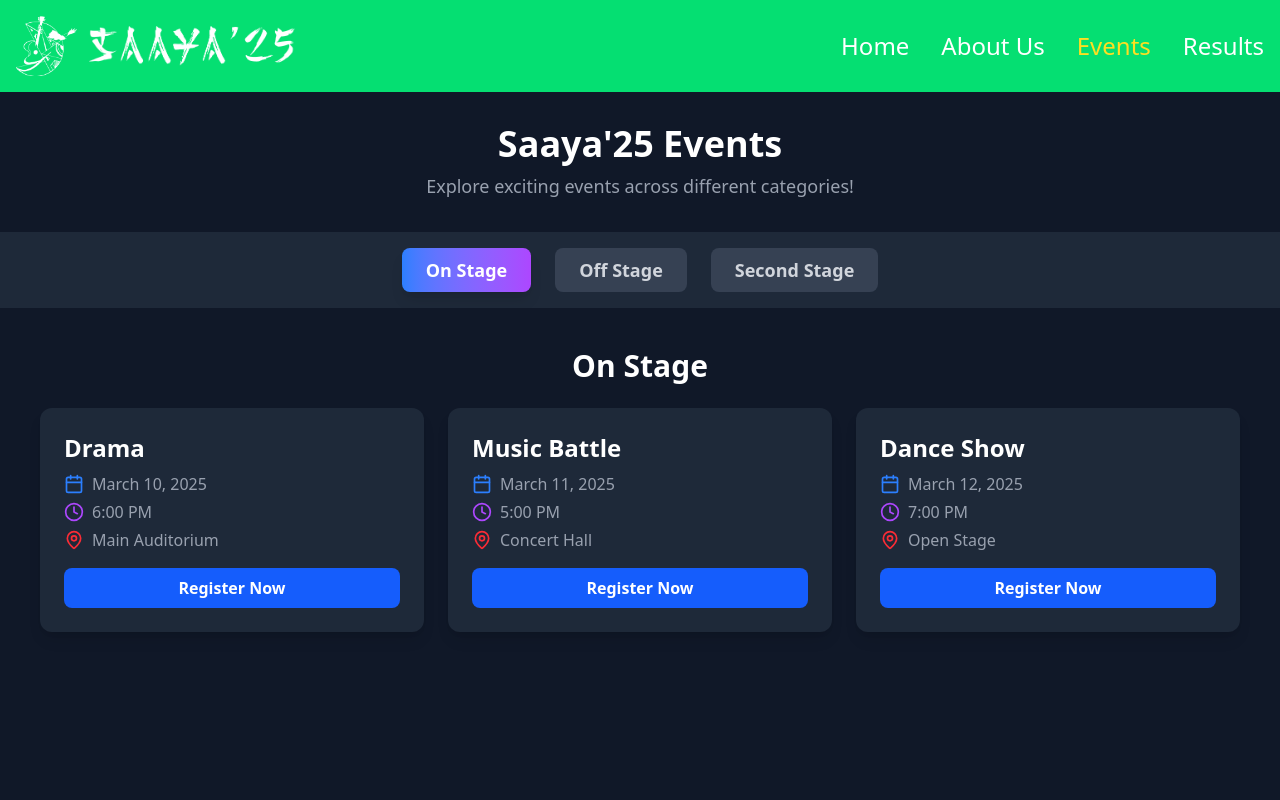
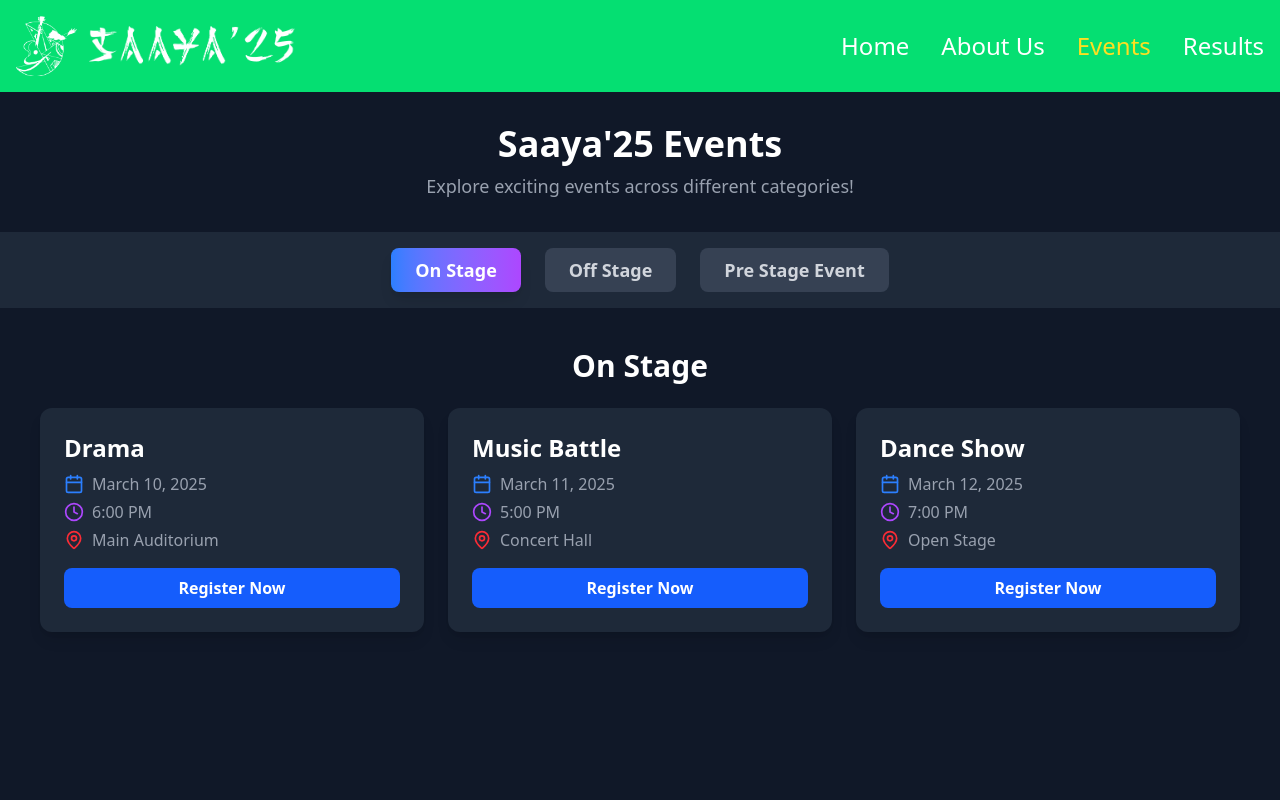
Before and after one commit to Shinobi-developers/SAAYA-25, a React (Vite) app: page /events in a window 1280 px wide. Shown: the top 800 px of the page. Built offline with nearby package versions, Linux system fonts and the light colour scheme.

Commit message:
[feat]: update event list

```diff
--- a/src/components/Marquee/index.tsx
+++ b/src/components/Marquee/index.tsx
@@ -1,10 +1,9 @@
-import React from "react";
 import Marquee from "react-fast-marquee";
 import saayaText from "../../../public/images/SAAYA.png";
 
 const MarqueeComp = ({ direction = "left" }: { direction?: "left" | "right" }) => (
   <Marquee speed={100} gradient={false} loop={0} pauseOnHover={false} direction={direction}>
-    {Array(20).fill(saayaText).map((item, index) => (
+    {Array(20).fill(saayaText).map((_item, index) => (
       <img key={index} src={saayaText} alt="" className="mx-2 h-30 max-md:h-10" />
     ))}
   </Marquee>
--- a/src/pages/Events/index.tsx
+++ b/src/pages/Events/index.tsx
@@ -32,44 +32,183 @@ const Events = () => {
     ],
     "Off Stage": [
       {
-        name: "Painting",
-        date: "March 10, 2025",
-        time: "10:00 AM",
-        venue: "Art Room",
+          name: "Story Writing English",
+          date: "January 30, 2025",
+          time: "1:30 PM - 2:00 PM",
+          venue: "Seminar Hall"
       },
       {
-        name: "Photography",
-        date: "March 11, 2025",
-        time: "11:30 AM",
-        venue: "Photo Studio",
+          name: "Story Writing Hindi",
+          date: "January 30, 2025",
+          time: "2:00 PM - 2:30 PM",
+          venue: "Seminar Hall"
       },
       {
-        name: "Poetry Slam",
-        date: "March 12, 2025",
-        time: "2:00 PM",
-        venue: "Library Hall",
-      },
-    ],
-    "Second Stage": [
-      {
-        name: "Debate",
-        date: "March 10, 2025",
-        time: "3:00 PM",
-        venue: "Conference Room",
+          name: "Story Writing Malayalam",
+          date: "January 30, 2025",
+          time: "2:30 PM - 3:00 PM",
+          venue: "Seminar Hall"
       },
       {
-        name: "Quiz",
-        date: "March 11, 2025",
-        time: "4:00 PM",
-        venue: "Lecture Hall 2",
+          name: "Cartoon",
+          date: "January 30, 2025",
+          time: "3:00 PM - 3:30 PM",
+          venue: "Seminar Hall"
       },
       {
-        name: "Stand-up Comedy",
-        date: "March 12, 2025",
-        time: "8:00 PM",
-        venue: "Cafeteria Stage",
+          name: "Pencil Drawing",
+          date: "January 30, 2025",
+          time: "3:30 PM - 4:00 PM",
+          venue: "Seminar Hall"
       },
-    ],
+      {
+          name: "Poem Writing English",
+          date: "January 31, 2025",
+          time: "9:30 AM - 10:00 AM",
+          venue: "Seminar Hall"
+      },
+      {
+          name: "Poem Writing Malayalam",
+          date: "January 31, 2025",
+          time: "10:00 AM - 10:30 AM",
+          venue: "Seminar Hall"
+      },
+      {
+          name: "Poem Writing Hindi",
+          date: "January 31, 2025",
+          time: "10:30 AM - 11:00 AM",
+          venue: "Seminar Hall"
+      },
+      {
+          name: "Essay Writing English",
+          date: "January 31, 2025",
+          time: "11:00 AM - 11:30 AM",
+          venue: "Seminar Hall"
+      },
+      {
+          name: "Essay Writing Malayalam",
+          date: "January 31, 2025",
+          time: "11:30 AM - 12:00 PM",
+          venue: "Seminar Hall"
+      },
+      {
+          name: "Essay Writing Hindi",
+          date: "January 31, 2025",
+          time: "12:00 PM - 12:30 PM",
+          venue: "Seminar Hall"
+      },
+      {
+          name: "Spot Photography",
+          date: "January 31, 2025",
+          time: "12:30 PM - 2:00 PM",
+          venue: "Seminar Hall"
+      },
+      {
+          name: "Debate",
+          date: "January 31, 2025",
+          time: "3:00 PM - 4:00 PM",
+          venue: "Seminar Hall"
+      }
+  ],
+    "Pre Stage Event": [
+      {
+          name: "Elocution Malayalam",
+          date: "January 31, 2025",
+          time: "2:00 PM - 2:30 PM",
+          venue: "Seminar Hall"
+      },
+      {
+          name: "Elocution English",
+          date: "January 31, 2025",
+          time: "2:30 PM - 3:00 PM",
+          venue: "Seminar Hall"
+      },
+      {
+          name: "Classical Music",
+          date: "February 3, 2025",
+          time: "9:30 AM - 10:00 AM",
+          venue: "Seminar Hall"
+      },
+      {
+          name: "Light Music",
+          date: "February 3, 2025",
+          time: "10:00 AM - 10:30 AM",
+          venue: "Seminar Hall"
+      },
+      {
+          name: "Poem Recitation English",
+          date: "February 3, 2025",
+          time: "10:30 AM - 11:00 AM",
+          venue: "Seminar Hall"
+      },
+      {
+          name: "Poem Recitation Malayalam",
+          date: "February 3, 2025",
+          time: "10:30 AM - 11:00 AM",
+          venue: "Seminar Hall"
+      },
+      {
+          name: "Poem Recitation Hindi",
+          date: "February 3, 2025",
+          time: "10:30 AM - 11:00 AM",
+          venue: "Seminar Hall"
+      },
+      {
+          name: "Mappila Pattu",
+          date: "February 3, 2025",
+          time: "11:30 AM - 12:15 PM",
+          venue: "Seminar Hall"
+      },
+      {
+          name: "Group Song Western",
+          date: "February 3, 2025",
+          time: "1:30 PM - 2:30 PM",
+          venue: "Seminar Hall"
+      },
+      {
+          name: "Nadan Pattu",
+          date: "February 3, 2025",
+          time: "2:30 PM - 3:00 PM",
+          venue: "Seminar Hall"
+      },
+      {
+          name: "Rap (English, Malayalam)",
+          date: "February 3, 2025",
+          time: "3:00 PM - 3:30 PM",
+          venue: "Seminar Hall"
+      },
+      {
+          name: "Patriotic Song",
+          date: "February 3, 2025",
+          time: "3:30 PM - 4:00 PM",
+          venue: "Seminar Hall"
+      },
+      {
+          name: "Instruments",
+          date: "February 4, 2025",
+          time: "9:30 AM - 10:30 AM",
+          venue: "Seminar Hall"
+      },
+      {
+          name: "Mehandi",
+          date: "February 4, 2025",
+          time: "10:30 AM - 11:30 AM",
+          venue: "Seminar Hall"
+      },
+      {
+          name: "Mono Act",
+          date: "February 4, 2025",
+          time: "11:30 AM - 12:00 PM",
+          venue: "Seminar Hall"
+      },
+      {
+          name: "Mimicry",
+          date: "February 4, 2025",
+          time: "11:30 AM - 12:00 PM",
+          venue: "Seminar Hall"
+      }
+  ]
+
   };
 
   const [activeCategory, setActiveCategory] = useState<string>("On Stage");
@@ -124,7 +263,7 @@ const Events = () => {
               </p>
               <button
                 onClick={() =>
-                  (window.location.href = "https://your-registration-link.com")
+                  (window.location.href = "https://bit.ly/saayaos")
                 }
                 className="mt-4 w-full bg-blue-600 text-white py-2 rounded-lg font-semibold transition hover:bg-blue-700"
               >
```
